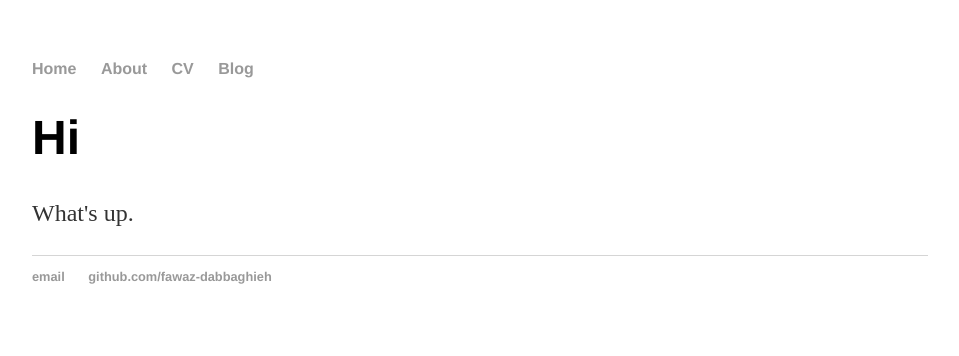
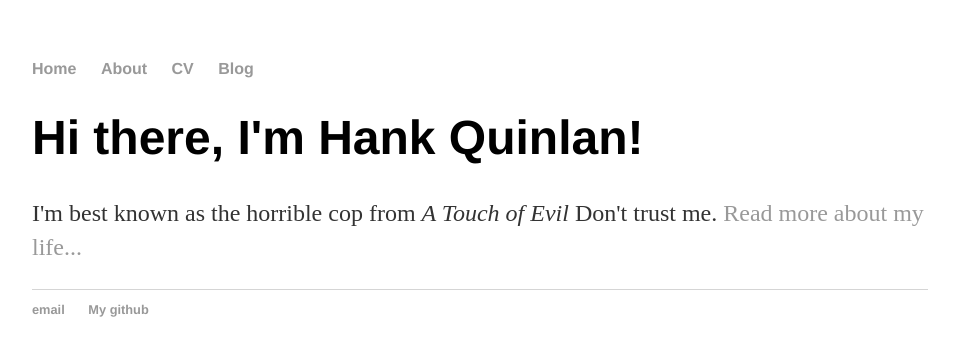
Before and after one commit to fawaz-dabbaghieh/fawaz-dabbaghieh.github.io, a Jekyll site: the page built from index.html, in a window 1280 px wide. Shown: the top 356 px of the page, without its empty margins (160-1119 px from the left). Built offline with Jekyll 4.4.1, drawn with Linux system fonts in a browser that asks for light colours.

Commit message:
Update index.html

```diff
--- a/index.html
+++ b/index.html
@@ -1,30 +1,8 @@
-<!DOCTYPE html>
-<html>
-	<head>
-		<title>Welcome to my page</title>
-		<!-- link to main stylesheet -->
-		<link rel="stylesheet" type="text/css" href="/css/main.css">
-	</head>
-	<body>
-		<nav>
-    		<ul>
-        		<li><a href="/">Home</a></li>
-	        	<li><a href="/about/About.html">About</a></li>
-        		<li><a href="/cv">CV</a></li>
-        		<li><a href="/blog">Blog</a></li>
-    		</ul>
-		</nav>
-		<div class="container">
-    		<div class="blurb">
-        		<h1>Hi</h1>
-				<p>What's up.</a></p>
-    		</div><!-- /.blurb -->
-		</div><!-- /.container -->
-		<footer>
-    		<ul>
-        		<li><a href="mailto:fawaz.dabbaghieh@gmail.com">email</a></li>
-        		<li><a href="https://github.com/fawaz-dabbaghieh">github.com/fawaz-dabbaghieh</a></li>
-			</ul>
-		</footer>
-	</body>
-</html>
+---
+layout: default
+title: Welcome!
+---
+<div class="blurb">
+	<h1>Hi there, I'm Hank Quinlan!</h1>
+	<p>I'm best known as the horrible cop from <em>A Touch of Evil</em> Don't trust me. <a href="/about">Read more about my life...</a></p>
+</div><!-- /.blurb -->
```
